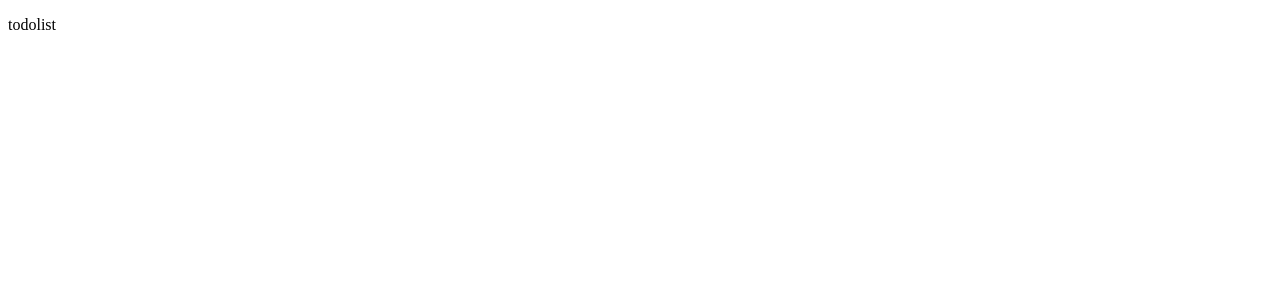
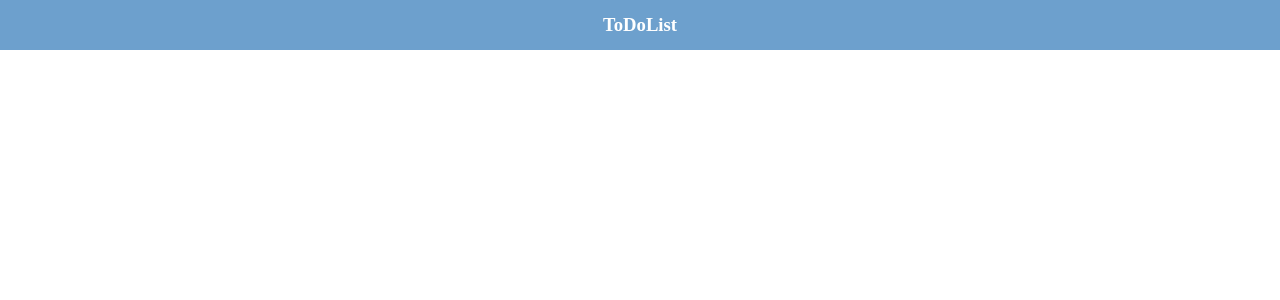
Before and after one commit to weifengzz/qz-weather-vue, a Nuxt app: page /note-book/todo-list in a window 1280 px wide. Shown: the top 300 px of the page. Built offline with nearby package versions, Linux system fonts and the light colour scheme.

Commit message:
add: header component

```diff
--- /dev/null
+++ b/assets/css/note-book/header.css
@@ -0,0 +1,12 @@
+/* header样式 */
+#content {
+  height: 50px;
+  display: flex;
+  align-items: center;
+  justify-content: center;
+}
+
+/* 标题样式 */
+.title-text {
+  color: white
+}
--- /dev/null
+++ b/assets/css/note-book/todo-list.css
@@ -0,0 +1,23 @@
+/*
+  todo-list样式
+  css的第二种写法(scoped)
+
+  如果你和其他开发者一起开发一个大型工程，
+  或有时引入三方 HTML/CSS (比如来自 Auth0)，
+  设置一致的作用域会确保你的样式只会运用在它们想要作用的组件上。
+  不止要使用 scoped 特性，
+  使用唯一的 class 名可以帮你确保那些三方库的 CSS 不会运用在你自己的 HTML 上。
+  比如许多工程都使用了 button、btn 或 icon class 名，
+  所以即便你不使用类似 BEM 的策略，
+  添加一个 app 专属或组件专属的前缀 (比如 ButtonClose-icon) 也可以提供很多保护。
+*/
+
+#todo-list {
+  position: absolute;
+  top: 0px;
+  left: 0px;
+  right: 0px;
+  bottom: 0px;
+  display: flex;
+  flex-direction: column;
+}
--- /dev/null
+++ b/components/note/header.vue
@@ -0,0 +1,25 @@
+<template>
+  <div id="content" :style="{'background-color': theme.color}">
+    <h3 class="title-text">{{ title }}</h3>
+  </div>
+</template>
+
+<script>
+  // 导入vuex状态管理
+  import { mapState } from 'vuex'
+
+  export default {
+    props: {
+      title: String
+    },
+    computed: {
+      ...mapState({
+        theme: state => state.theme,
+      })
+    }
+  }
+</script>
+
+<style scoped>
+  @import url('~/assets/css/note-book/header.css');
+</style>
--- a/pages/note-book/todo-list.vue
+++ b/pages/note-book/todo-list.vue
@@ -1,3 +1,20 @@
 <template>
-  <p>todolist</p>
+  <div id="todo-list">
+    <header-top :title="'ToDoList'"></header-top>
+  </div>
 </template>
+
+<script>
+  // 导入header组件(不要将组件名称设置为header，header会与vue标签重复)
+  import headerTop from '../../components/note/header.vue'
+
+  export default {
+    components: {
+      headerTop
+    }
+  }
+</script>
+
+<style scoped>
+  @import url('~/assets/css/note-book/todo-list.css');
+</style>
```
Also changed, not shown: assets/css/note-book/todo.css (added), pages/note-book/todo.vue (added).
